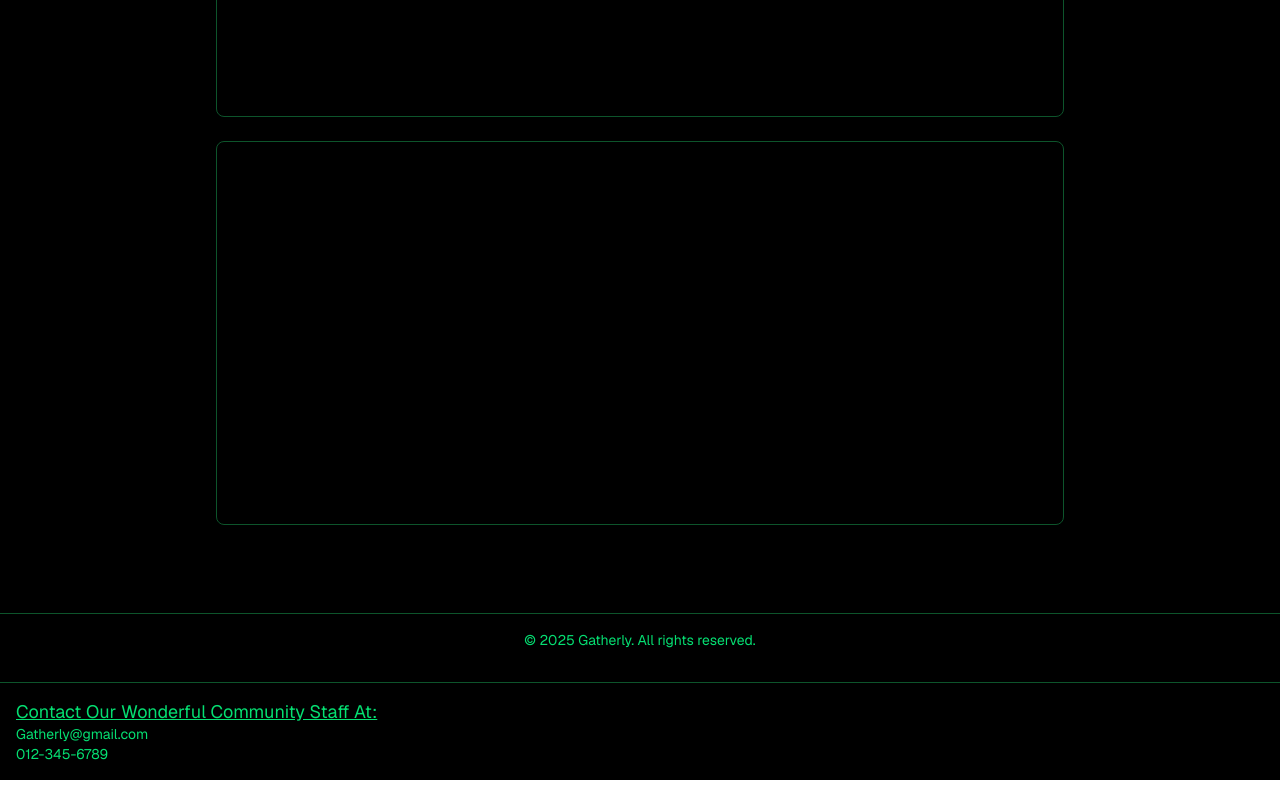
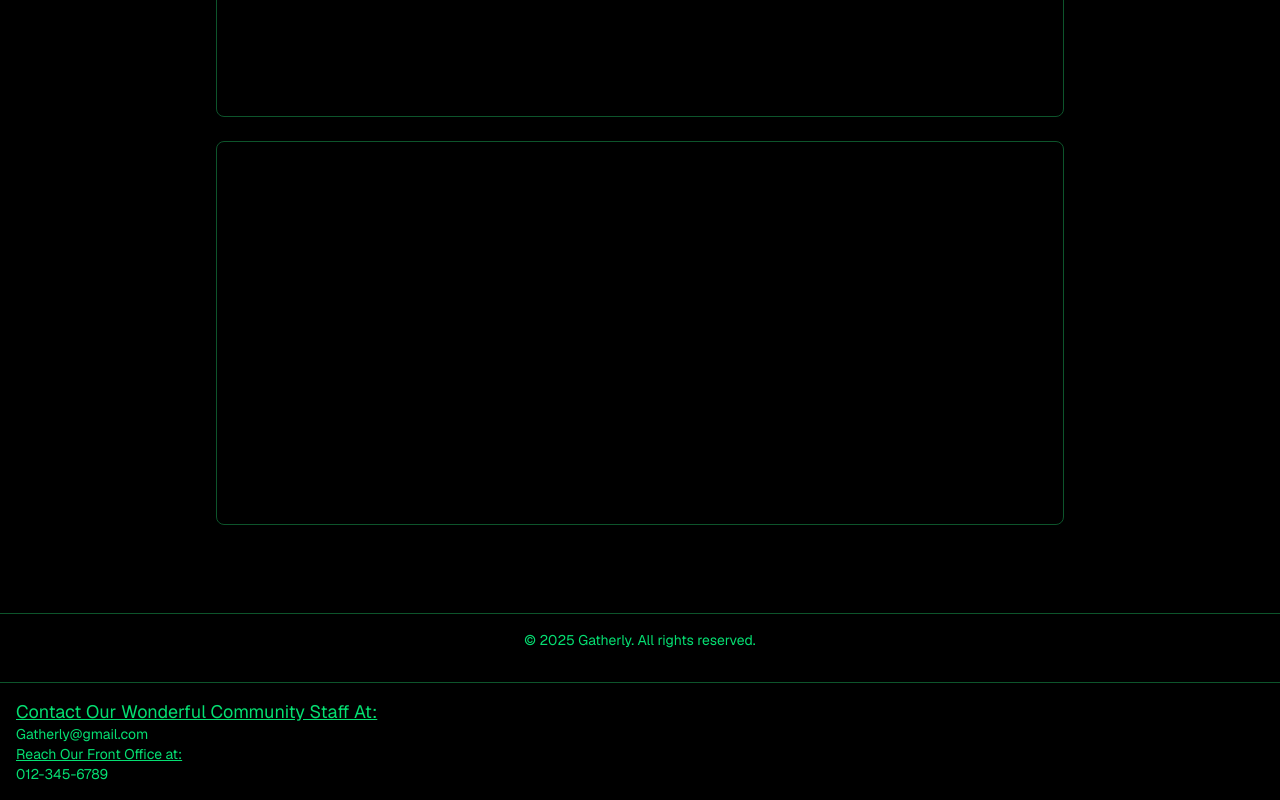
Before and after one commit to TSA-Group/tsa_group_starter, a Next.js app: page / in a window 1280 px wide. Shown: the part 1383-2183 px from the top of the page. Built offline with nearby package versions, Linux system fonts and the light colour scheme; a web font is replaced by a local one.

Commit message:
Update page.tsx

```diff
--- a/app/page.tsx
+++ b/app/page.tsx
@@ -101,6 +101,12 @@ export default function Home() {
               Gatherly@gmail.com
             </a>
           </div>
+          <p
+            className="underline hover:text-green-400"
+            style={{ color: "rgb(5,223,114)", fontSize: "14px" }}
+          >
+            Reach Our Front Office at:
+          </p>
           <div>
             <a href="mailto:012-345-6789"  style={{ color: "rgb(5,223,114)", fontSize: "14px" }}>
               012-345-6789
```
